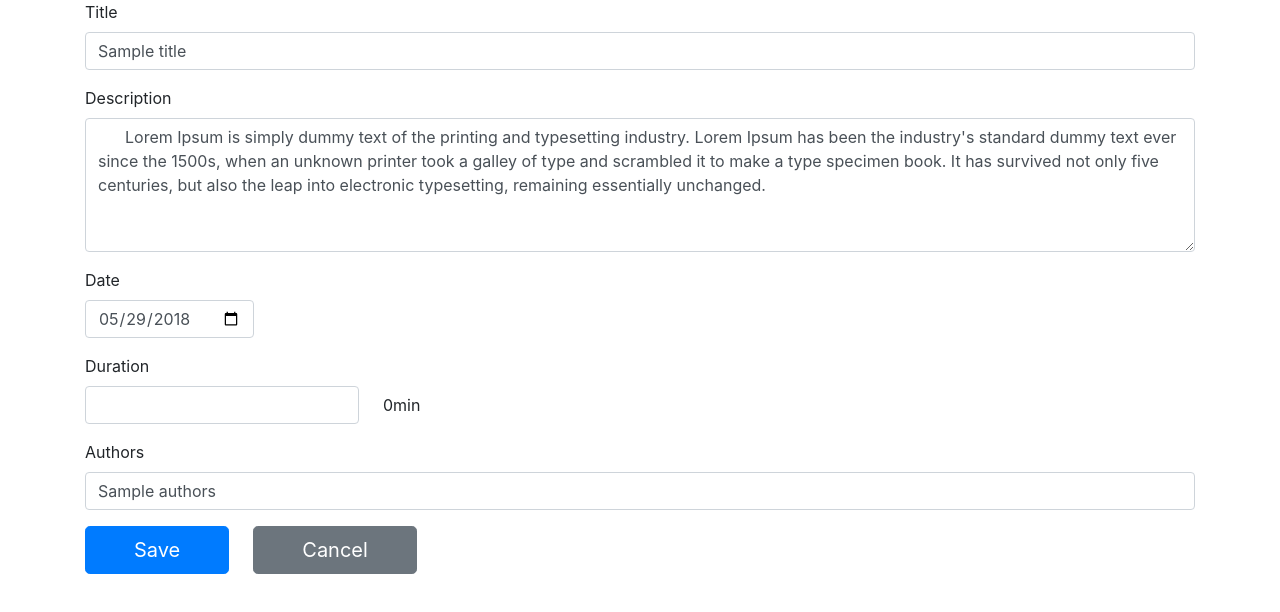
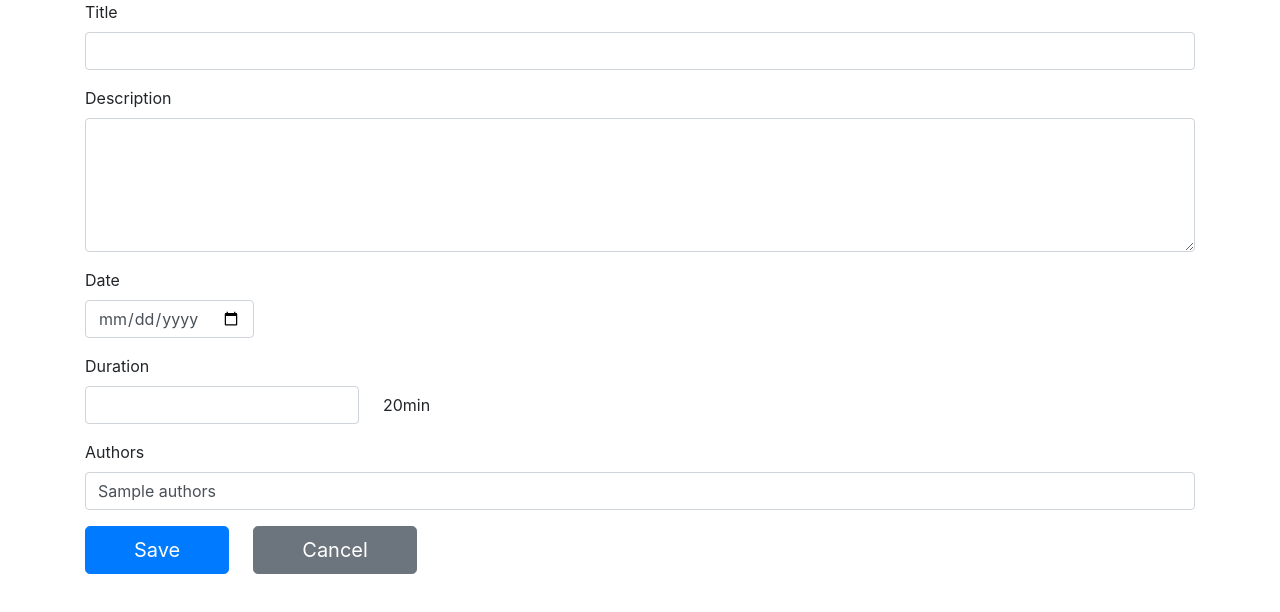
Before and after one commit to zero-t4/Angular, an Angular app: page /#/courses/1 in a window 1280 px wide. Shown: the top 612 px of the page. Built offline with nearby package versions, Linux system fonts and the light colour scheme.

Commit message:
task/7 raw commit, left 6,7 points

```diff
--- a/src/app/course/add-edit-page/add-edit-page.component.html
+++ b/src/app/course/add-edit-page/add-edit-page.component.html
@@ -1,28 +1,26 @@
 <div>
   <label for="title">Title</label>
   <div class="input-group mb-3">
-    <input type="text" value="Sample title" class="form-control" id="title">
+    <input [(ngModel)]="newData.title" type="text" value="{{ routeParams.title || 'Sample title'}}" class="form-control" id="title">
   </div>
   <label for="description">Description</label>
   <div class="input-group mb-3">
-    <textarea rows="5" type="text" class="form-control" id="description">
-      Lorem Ipsum is simply dummy text of the printing and typesetting industry. Lorem Ipsum has been the industry's standard dummy text ever since the 1500s, when an unknown printer took a galley of type and scrambled it to make a type specimen book. It has survived not only five centuries, but also the leap into electronic typesetting, remaining essentially unchanged.
-    </textarea>
+    <textarea [(ngModel)]="newData.description" rows="5" type="text" class="form-control" id="description">{{routeParams.description || 'Lorem Ipsum is simply dummy text of the printing and typesetting industry. Lorem Ipsum has been the industry\'s standard dummy text ever since the 1500s, when an unknown printer took a galley of type and scrambled it to make a type specimen book. It has survived not only five centuries, but also the leap into electronic typesetting, remaining essentially unchanged.'}}</textarea>
   </div>
   <label for="date">Date</label>
   <div class="input-group mb-3 container">
     <div class="row">
       <div class="col p-0">
-        <input type="date" value="2018-05-29" class="form-control" id="date">
+        <input type="date" [(ngModel)]="newData.creationDate" value="{{routeParams.creationDate || '2018-05-29'}}" class="form-control" id="date">
       </div>
     </div>
   </div>
   <label for="duration">Duration</label>
   <div class="input-group mb-3 p-0">
     <div class="d-flex flex-row align-items-center p-0">
-        <input [(ngModel)]="duration" type="text" value="88" class="form-control mr-4"  id="duration">
+        <input [(ngModel)]="newData.duration" type="text" value="{{routeParams.duration}}" class="form-control mr-4"  id="duration">
         <span>
-          {{ duration | durationPipe}}
+          {{routeParams.duration | durationPipe}}
         </span>
     </div>
   </div>
@@ -31,6 +29,6 @@
   <div class="input-group mb-3">
     <input type="text" value="Sample authors" class="form-control" id="authors">
   </div>
-  <button type="button" class="btn btn-primary btn-lg px-5 mr-4" (click)="emptyHandler()">Save</button>
-  <button type="button" class="btn btn-secondary btn-lg px-5" (click)="emptyHandler()">Cancel</button>
+  <button type="button" class="btn btn-primary btn-lg px-5 mr-4" (click)="updateData(newData)">Save</button>
+  <button type="button" class="btn btn-secondary btn-lg px-5" (click)="cancel()">Cancel</button>
 </div>
--- a/src/app/course/add-edit-page/add-edit-page.component.ts
+++ b/src/app/course/add-edit-page/add-edit-page.component.ts
@@ -1,5 +1,8 @@
 import {Component, Input, OnInit} from '@angular/core';
 import {ActivatedRoute} from "@angular/router";
+import { Location } from '@angular/common';
+import {ICourseItemModel} from '../course-item/course-item.model';
+import {CoursesService} from '../../services/courses.service';
 
 @Component({
   selector: 'app-add-edit-page',
@@ -7,23 +10,43 @@ import {ActivatedRoute} from "@angular/router";
   styleUrls: ['./add-edit-page.component.css']
 })
 export class AddEditPageComponent implements OnInit {
-  @Input() duration: string;
-  public routeParams: any = {};
+  @Input() newData = {};
+  public routeParams: ICourseItemModel | any = {};
 
-  constructor(private route: ActivatedRoute) { // ActivatedRouteSnapshot
+  constructor(
+    private location: Location,
+    private route: ActivatedRoute,
+    private coursesService: CoursesService
+  ) {}
+
+  ngOnInit() {
+    this.route.params.subscribe((data: ICourseItemModel | any) => {
+      if (data.id !== 'new') {
+        const fetchData = this.coursesService.getItemById(Number(data.id)) || {};
+        const {
+          id,
+          title,
+          creationDate,
+          duration,
+          description,
+        } = fetchData;
+        console.log(fetchData, 'fetchData');
+        this.routeParams.id = id;
+        this.routeParams.title = title;
+        this.routeParams.creationDate = new Date(creationDate).toISOString().slice(0,10);
+        this.routeParams.duration = duration;
+        this.routeParams.description = description;
+      }
+    });
+  };
+
+  public updateData(newData) {
+    console.log(newData);
+    this.coursesService.updateItem(this.routeParams.id, newData)
   }
 
-  ngOnInit() {
-    this.route.params.subscribe((data) => {
-      this.routeParams.id = data['id'];
-    });
-    this.route.data.subscribe((data) => {
-      console.log(data);
-    });
-  }
-
-  public emptyHandler() {
-    console.log('emptyHandler call');
+  public cancel() {
+    this.location.back();
   }
 
 }
--- a/src/app/course/course-item/course-item.component.ts
+++ b/src/app/course/course-item/course-item.component.ts
@@ -40,7 +40,7 @@ export class CourseItemComponent implements OnInit {
   }
 
   public edit(id: number): void {
-    this.router.navigate([`courses/:${id}`]);
+    this.router.navigate([`courses/${id}`]);
   }
 
   public deleteHandler(id: number): void {
--- a/src/app/services/courses.service.ts
+++ b/src/app/services/courses.service.ts
@@ -45,7 +45,7 @@ export class CoursesService {
 
   updateItem(id: number, data: ICourseItemUpdateModel ): boolean {
     const item = this.getItemById(id);
-    const newItem = {
+    const newItem: ICourseItemModel = {
       ...item,
       ...data,
     };
```
